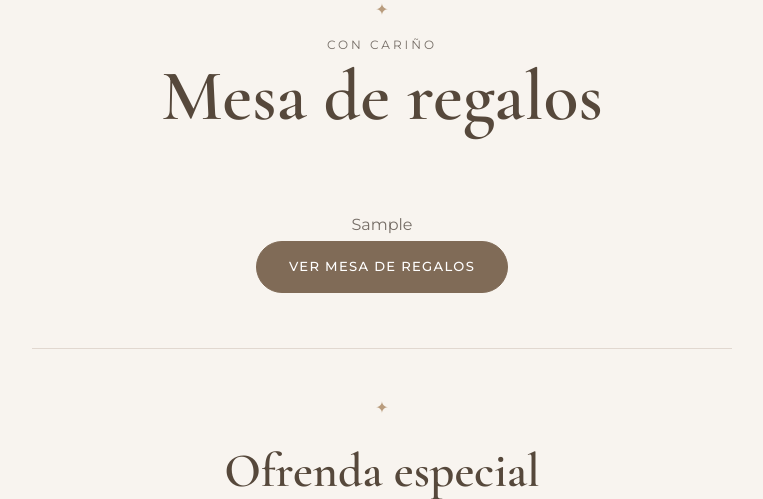
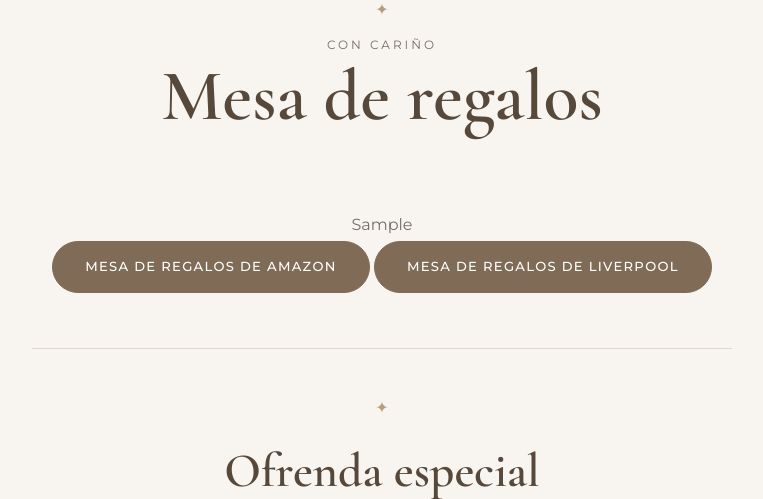
Before and after one commit to AaronDLopez04/invitacion-boda, a Flask app: page /civil/ in a window 1280 px wide. Shown: the part 2472-2971 px from the top of the page, without its empty margins (258-1021 px from the left). Run offline with Flask 3, Linux system fonts and the light colour scheme; tables that the repository leaves empty hold one stand-in row (values such as "Sample post"); grey boxes marked "Sample" are stand-in pictures.

Commit message:
Actualiza invitacion de boda

```diff
--- a/app/models/boda_civil.py
+++ b/app/models/boda_civil.py
@@ -57,6 +57,11 @@ class BodaCivil(db.Model):
         nullable=True
     )
 
+    mesa_regalos_2 = db.Column(
+        db.String(500),
+        nullable=True
+    )
+
     mensaje_mesa_regalos = db.Column(
         db.Text,
         nullable=True
--- a/app/templates/public/invitacion_civil_general.html
+++ b/app/templates/public/invitacion_civil_general.html
@@ -364,7 +364,21 @@
             rel="noopener noreferrer"
             class="civil-button">
 
-            Ver mesa de regalos
+            Mesa de regalos de Amazon
+
+        </a>
+
+        {% endif %}
+
+        {% if boda.mesa_regalos %}
+
+        <a
+            href="{{ boda.mesa_regalos_2 }}"
+            target="_blank"
+            rel="noopener noreferrer"
+            class="civil-button">
+
+            Mesa de regalos de Liverpool
 
         </a>
 
```
Also changed, not shown: app/routes/admin_civil.py (+7 -0 lines), app/templates/admin/civil/configuracion.html (+9 -0 lines), migrar_mesa_regalos_2_civil.py (added, +28 -0 lines).
